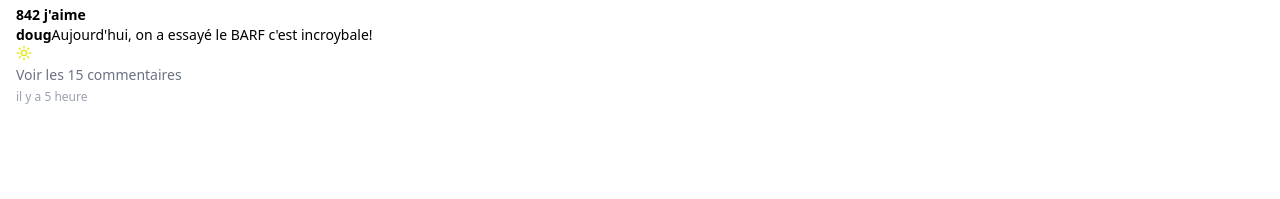
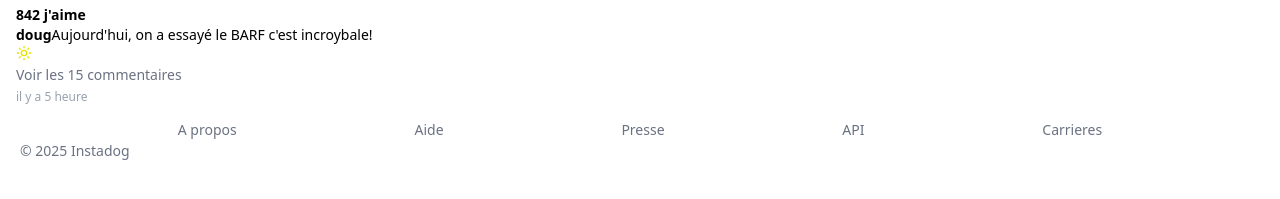
Before and after one commit to A-Yohann/instaDog, a website: page index.html in a window 1280 px wide. Shown: the part 533-732 px from the top of the page. Drawn offline with Linux system fonts and the light colour scheme.

Commit message:
[NEW] ajout footer

```diff
--- a/index.html
+++ b/index.html
@@ -112,6 +112,17 @@
         </article>
     </main>
     <footer>
+        <nav>
+            <ul class="flex justify-evenly m-0">
+                <li><a href="" class="text-sm text-gray-500" >A propos</a></li>
+                <li><a href="" class="text-sm text-gray-500 "> Aide</a></li>
+                <li><a href="" class="text-sm text-gray-500 ">Presse</a></li>
+                <li><a href="" class="text-sm text-gray-500 ">API</a></li>
+                <li><a href="" class="text-sm text-gray-500 ">Carrieres</a></li>
+            </ul>
+        </nav>
+        <p class="text-sm text-gray-500 text-left ml-5">© 2025 Instadog</p>
+
 
     </footer>
 
```
Also changed, not shown: assets/css/style.css.
